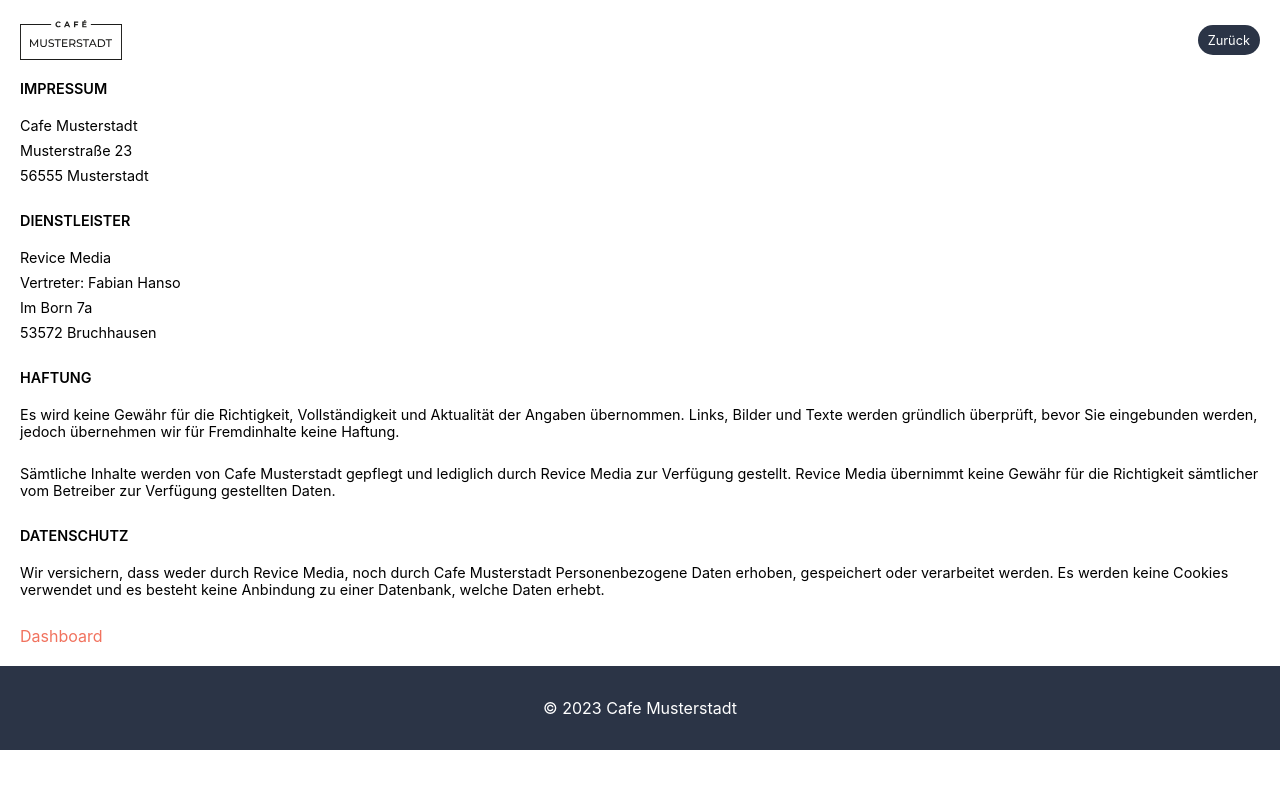
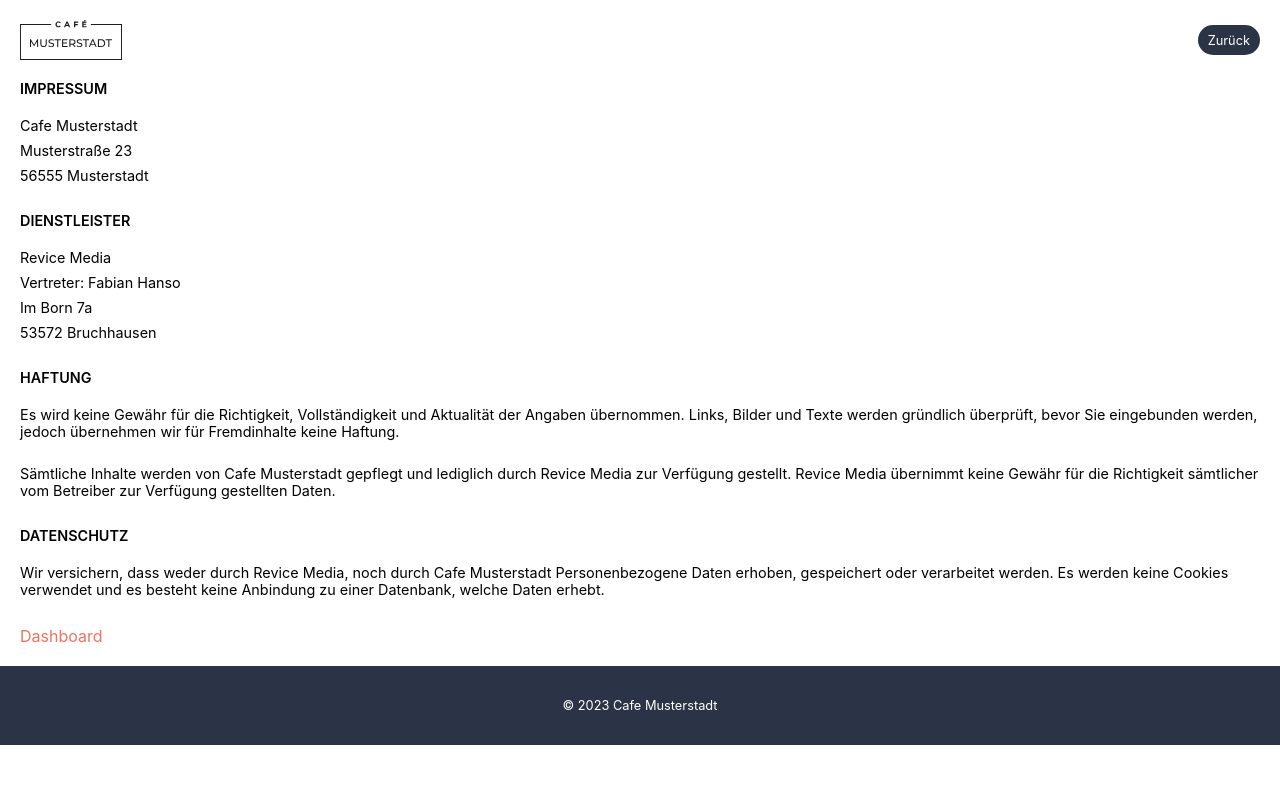
Before and after one commit to revicemedia/digitaleSpeisekarte, a React (Create React App) app: page /impressum in a window 1280 px wide. Shown: the top 788 px of the page. Built offline with nearby package versions, Linux system fonts and the light colour scheme.

Commit message:
Footer font-size

```diff
--- a/src/Components/Footer/Footer.scss
+++ b/src/Components/Footer/Footer.scss
@@ -4,6 +4,10 @@
   width: 100%;
   background-color: $main-color;
   padding: 2rem 20px;
-  color: #fff;
   text-align: center;
+
+  &__Paragraph {
+    font-size: 0.8rem;
+    color: #fff;
+  }
 }
--- a/src/Components/Footer/Footer.tsx
+++ b/src/Components/Footer/Footer.tsx
@@ -7,7 +7,7 @@ const Footer: React.FC = () => {
 
   return (
     <footer className={baseClass}>
-      <p>© 2023 {config.locationName}</p>
+      <p className={baseClass + "__Paragraph"}>© 2023 {config.locationName}</p>
     </footer>
   );
 };
```
